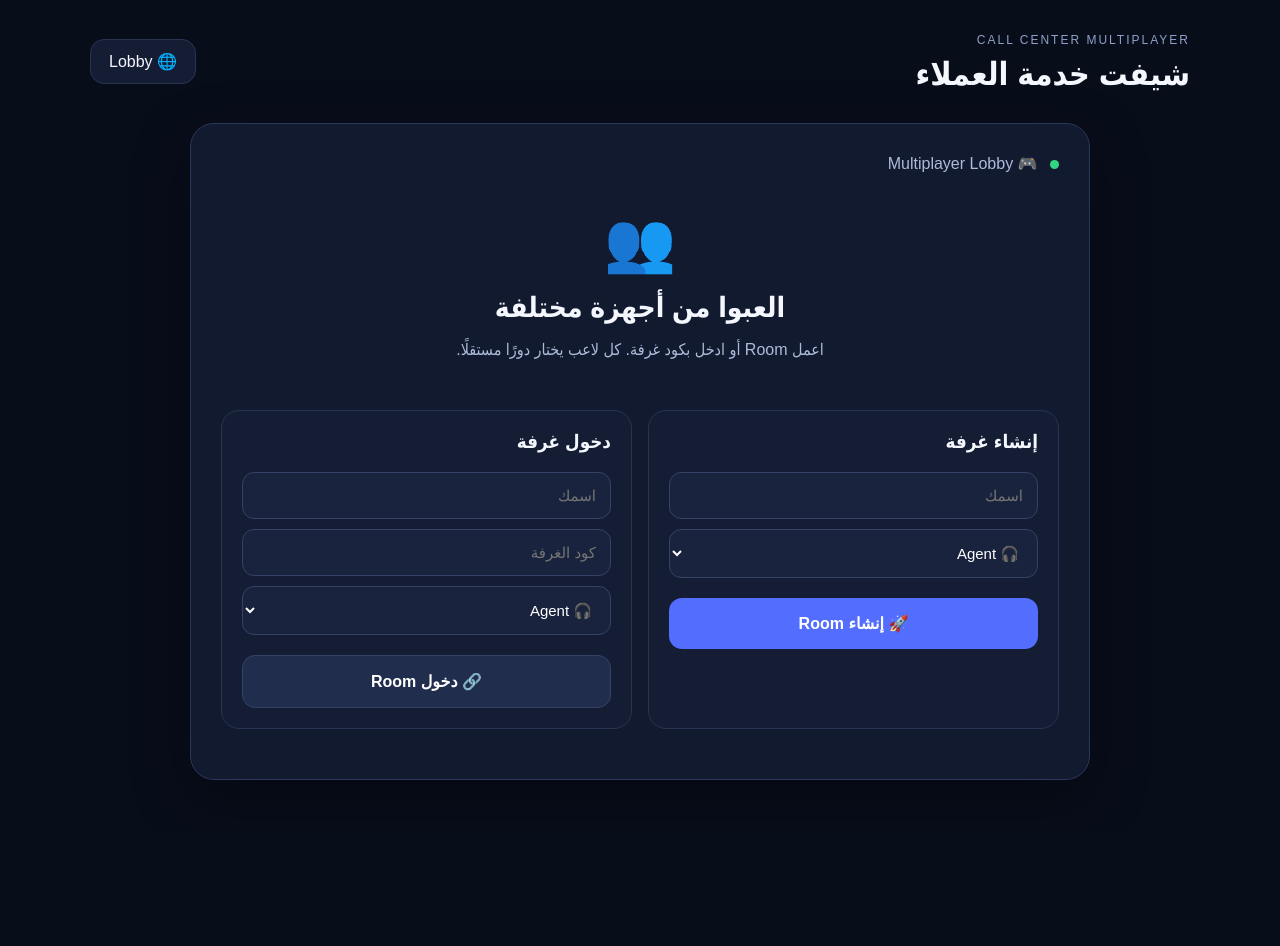
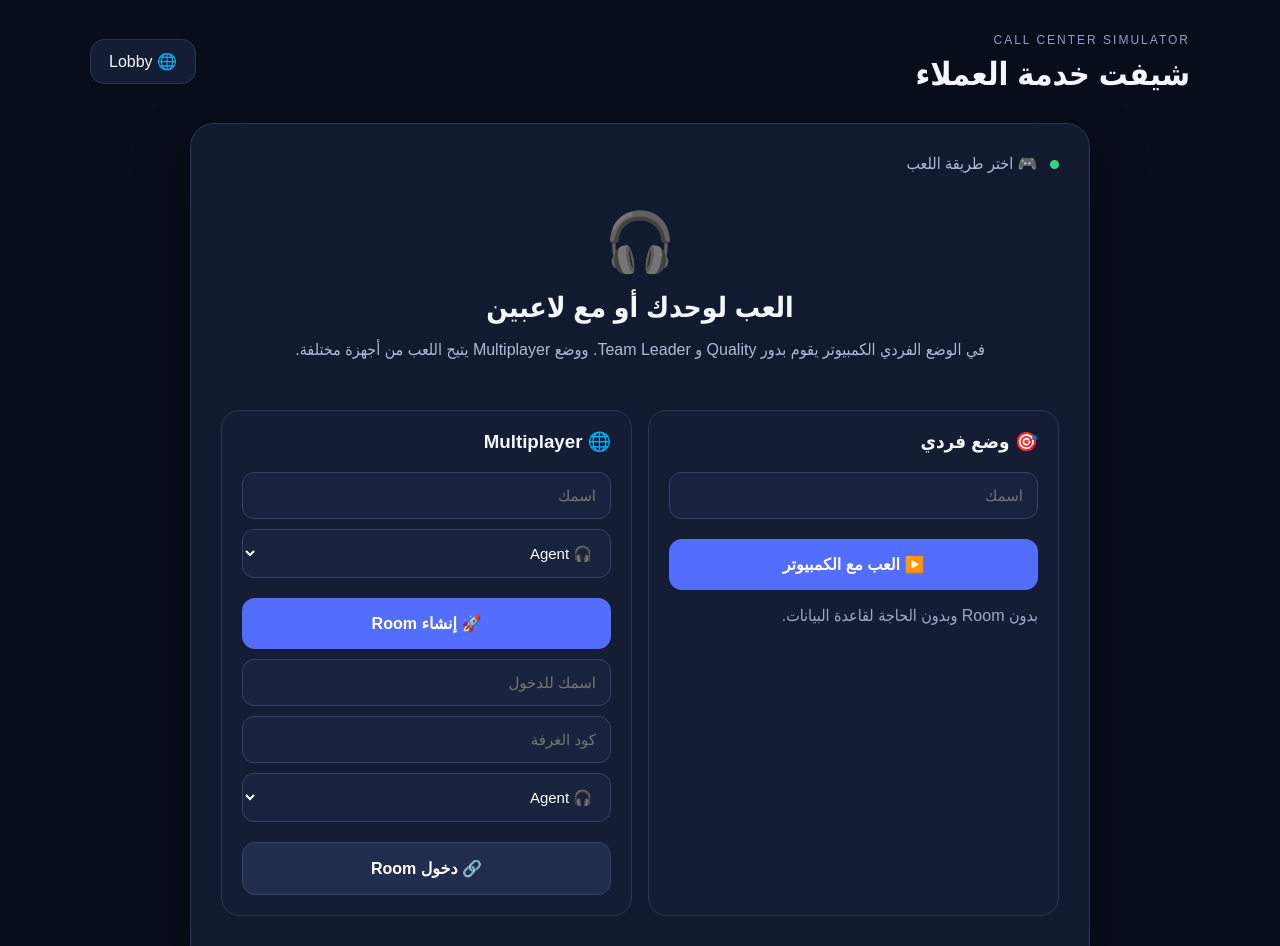
Before and after one commit to ahmed3544/call-center-game, a plain HTML site: page index.html in a window 1280 px wide. Shown: the top 946 px of the page. Before the commit the page ends 830 px from the top, so only its background shows below. Drawn offline with nearby package versions, Linux system fonts and the light colour scheme.

Commit message:
feat: add solo mode with computer roles

```diff
--- a/index.html
+++ b/index.html
@@ -9,16 +9,22 @@
 <body>
   <main class="app">
     <header class="topbar">
-      <div><span class="eyebrow">CALL CENTER MULTIPLAYER</span><h1>شيفت خدمة العملاء</h1></div>
+      <div><span class="eyebrow">CALL CENTER SIMULATOR</span><h1>شيفت خدمة العملاء</h1></div>
       <div class="agent"><span id="currentRole">🌐 Lobby</span></div>
     </header>
 
     <section id="lobby" class="game-card lobby-card">
-      <div class="status"><span></span> 🎮 Multiplayer Lobby</div>
-      <div class="scenario compact"><div class="phone">👥</div><h2>العبوا من أجهزة مختلفة</h2><p>اعمل Room أو ادخل بكود غرفة. كل لاعب يختار دورًا مستقلًا.</p></div>
+      <div class="status"><span></span> 🎮 اختر طريقة اللعب</div>
+      <div class="scenario compact"><div class="phone">🎧</div><h2>العب لوحدك أو مع لاعبين</h2><p>في الوضع الفردي الكمبيوتر يقوم بدور Quality و Team Leader. ووضع Multiplayer يتيح اللعب من أجهزة مختلفة.</p></div>
       <div class="room-actions">
         <div class="room-box">
-          <h3>إنشاء غرفة</h3>
+          <h3>🎯 وضع فردي</h3>
+          <input id="soloName" placeholder="اسمك" maxlength="20" />
+          <button id="soloBtn" class="primary">▶️ العب مع الكمبيوتر</button>
+          <p class="muted">بدون Room وبدون الحاجة لقاعدة البيانات.</p>
+        </div>
+        <div class="room-box">
+          <h3>🌐 Multiplayer</h3>
           <input id="createName" placeholder="اسمك" maxlength="20" />
           <select id="createRole">
             <option value="agent">🎧 Agent</option>
@@ -26,10 +32,7 @@
             <option value="leader">👔 Team Leader</option>
           </select>
           <button id="createRoomBtn" class="primary">🚀 إنشاء Room</button>
-        </div>
-        <div class="room-box">
-          <h3>دخول غرفة</h3>
-          <input id="joinName" placeholder="اسمك" maxlength="20" />
+          <input id="joinName" placeholder="اسمك للدخول" maxlength="20" />
           <input id="roomCode" placeholder="كود الغرفة" maxlength="8" />
           <select id="joinRole">
             <option value="agent">🎧 Agent</option>
```
